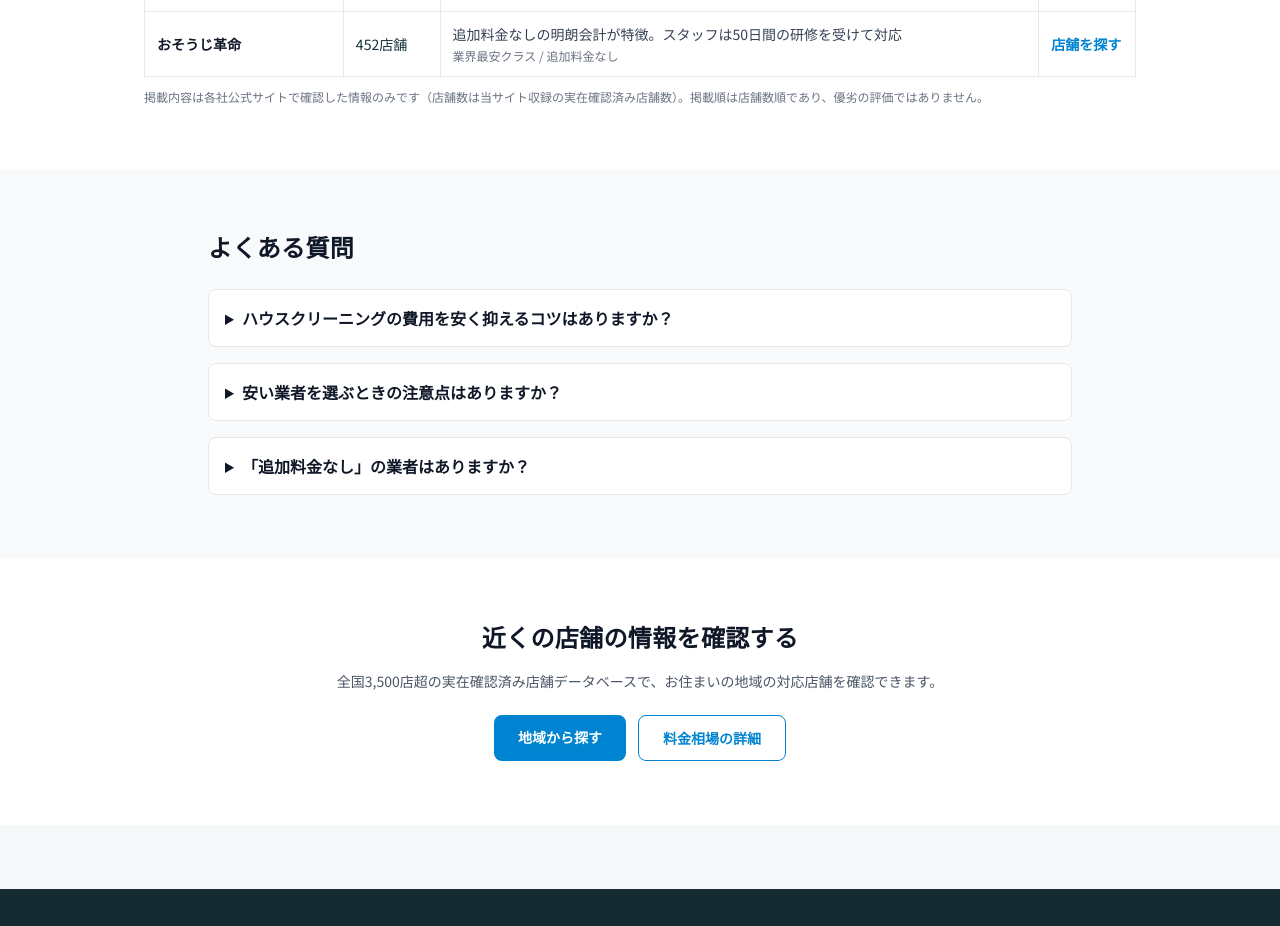
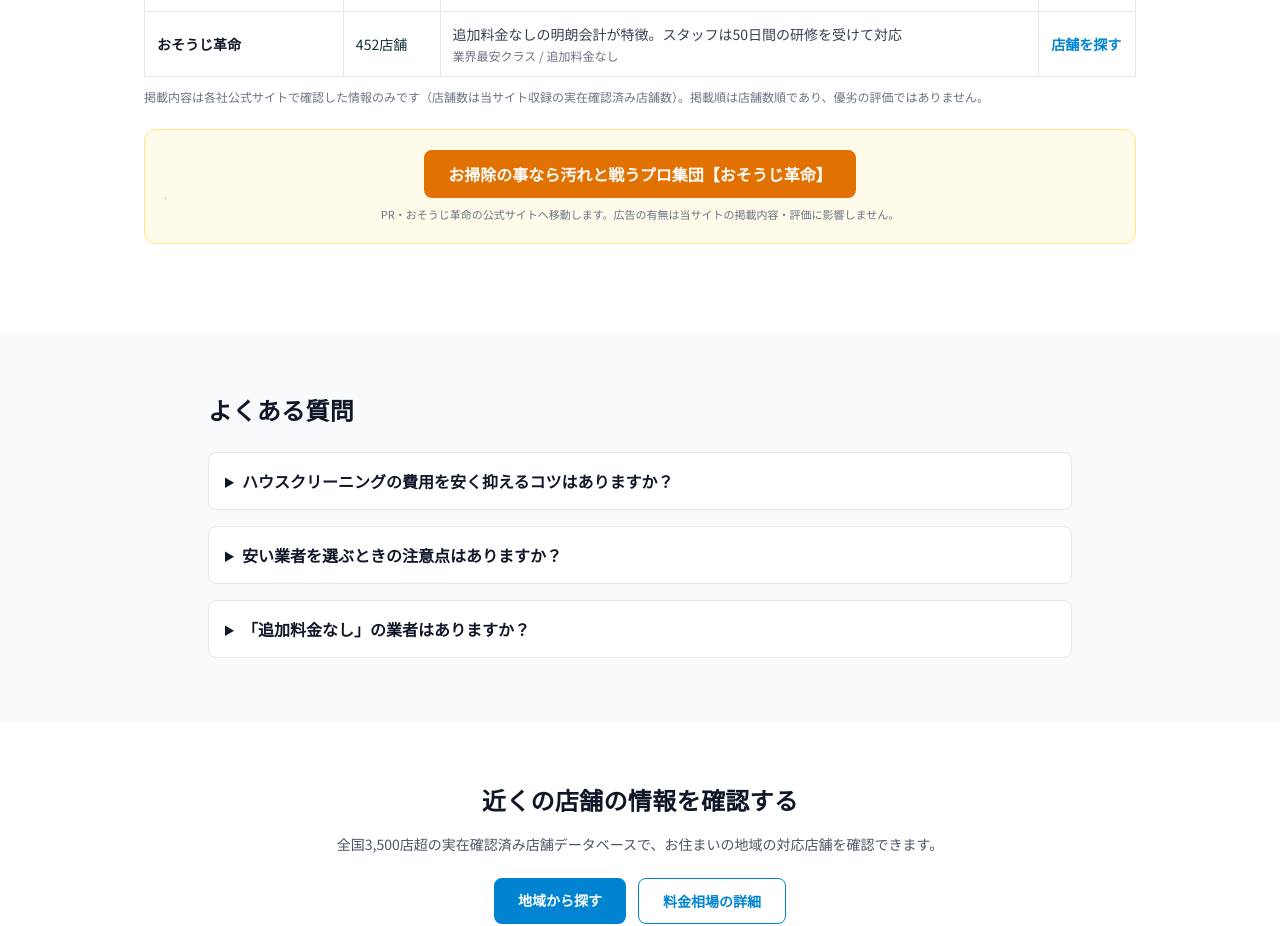
Before and after one commit to webmaster0818/site-001, a Next.js app: page /ranking/cheap-ranking in a window 1280 px wide. Shown: the part 1660-2586 px from the top of the page. Built offline with nearby package versions, Linux system fonts and the light colour scheme; a web font is replaced by a local one.

Commit message:
おそうじ革命A8アフィリンク設置(革命ハブtext+banner/革命452店舗ページ/ranking比較表下・PR表記+sponsored)

```diff
--- a/app/brand/[brand]/page.tsx
+++ b/app/brand/[brand]/page.tsx
@@ -1,5 +1,6 @@
 import type { Metadata } from "next";
 import providers from "../../data/providers.json";
+import KakumeiAffiliateCTA from "../../components/KakumeiAffiliateCTA";
 
 type Provider = {
   slug: string;
@@ -136,6 +137,7 @@
             掲載店舗は{b.name}公式サイトで確認した実在店舗のみです（各店舗ページに出典・確認日を記載）。最新の営業状況・料金は必ず公式サイト・店舗にご確認ください。
           </p>
         </div>
+        {brand === "osoujikakumei" && <KakumeiAffiliateCTA variant="text1" banner />}
       </section>
 
       {rated.length > 0 && (
--- a/app/components/BrandCompareTable.tsx
+++ b/app/components/BrandCompareTable.tsx
@@ -1,4 +1,5 @@
 import providers from "../data/providers.json";
+import KakumeiAffiliateCTA from "./KakumeiAffiliateCTA";
 
 // 大手3ブランドの比較表。内容はcompany/brandページで公開済みの公式確認情報のみ(新規の数値創作なし)
 // 掲載順は店舗数順であり、優劣の評価ではない
@@ -70,6 +71,7 @@
       <p className="text-xs text-gray-500 mt-3">
         掲載内容は各社公式サイトで確認した情報のみです（店舗数は当サイト収録の実在確認済み店舗数）。掲載順は店舗数順であり、優劣の評価ではありません。
       </p>
+      <KakumeiAffiliateCTA variant="text1" />
     </div>
   );
 }
--- /dev/null
+++ b/app/components/KakumeiAffiliateCTA.tsx
@@ -0,0 +1,57 @@
+/* eslint-disable @next/next/no-img-element */
+// おそうじ革命のA8.netアフィリエイトリンク(2026-09-11 MediaXAI提供)。
+// リンク文言・URL・計測ピクセルはA8提供コードのまま使用すること(改変不可)。
+// rel は提供コードの nofollow に sponsored を追加(ステマ規制・Google推奨)。
+
+const LINKS = {
+  // テキスト: お掃除の事なら汚れと戦うプロ集団【おそうじ革命】
+  text1: {
+    href: "https://px.a8.net/svt/ejp?a8mat=4B66KG+90HVUI+3UHU+69P02",
+    label: "お掃除の事なら汚れと戦うプロ集団【おそうじ革命】",
+    pixel: "https://www16.a8.net/0.gif?a8mat=4B66KG+90HVUI+3UHU+69P02",
+  },
+  // テキスト: ハウスクリーニングやお掃除のことならおそうじ革命
+  text2: {
+    href: "https://px.a8.net/svt/ejp?a8mat=4B66KG+90HVUI+3UHU+5YJRM",
+    label: "ハウスクリーニングやお掃除のことならおそうじ革命",
+    pixel: "https://www19.a8.net/0.gif?a8mat=4B66KG+90HVUI+3UHU+5YJRM",
+  },
+} as const;
+
+const BANNER = {
+  href: "https://px.a8.net/svt/ejp?a8mat=4B66KG+90HVUI+3UHU+61Z81",
+  img: "https://www23.a8.net/svt/bgt?aid=260628928545&wid=030&eno=01&mid=s00000017949001017000&mc=1",
+  pixel: "https://www17.a8.net/0.gif?a8mat=4B66KG+90HVUI+3UHU+61Z81",
+};
+
+export default function KakumeiAffiliateCTA({
+  variant = "text1",
+  banner = false,
+}: {
+  variant?: keyof typeof LINKS;
+  banner?: boolean;
+}) {
+  const l = LINKS[variant];
+  return (
+    <div className="my-6 rounded-xl border border-amber-200 bg-amber-50 p-5 text-center">
+      <a
+        href={l.href}
+        rel="sponsored nofollow noopener"
+        target="_blank"
+        className="inline-block rounded-lg bg-amber-600 px-6 py-3 text-sm md:text-base font-bold text-white hover:bg-amber-700 transition"
+      >
+        {l.label}
+      </a>
+      <img width={1} height={1} src={l.pixel} alt="" />
+      {banner && (
+        <div className="mt-4 flex justify-center">
+          <a href={BANNER.href} rel="sponsored nofollow noopener" target="_blank">
+            <img width={300} height={250} alt="おそうじ革命" src={BANNER.img} className="mx-auto" />
+          </a>
+          <img width={1} height={1} src={BANNER.pixel} alt="" />
+        </div>
+      )}
+      <p className="mt-2 text-[11px] text-gray-500">PR・おそうじ革命の公式サイトへ移動します。広告の有無は当サイトの掲載内容・評価に影響しません。</p>
+    </div>
+  );
+}
--- a/app/provider/[slug]/page.tsx
+++ b/app/provider/[slug]/page.tsx
@@ -2,6 +2,7 @@
 import providers from "../../data/providers.json";
 // CTR実験(2026-09-11開始): GSC表示上位50店のみtitle/descに比較フックを追加。2週間で判定→全展開or撤収
 import ctrTestSlugs from "../../data/ctr_test_slugs.json";
+import KakumeiAffiliateCTA from "../../components/KakumeiAffiliateCTA";
 
 type Provider = {
   slug: string;
@@ -171,6 +172,8 @@
         </section>
       )}
 
+      {p.brand === "kakumei" && <KakumeiAffiliateCTA variant="text2" />}
+
       <section className="card mb-8">
         <div className="card-body">
           <h2 className="card-title">依頼前のチェックポイント</h2>
```
